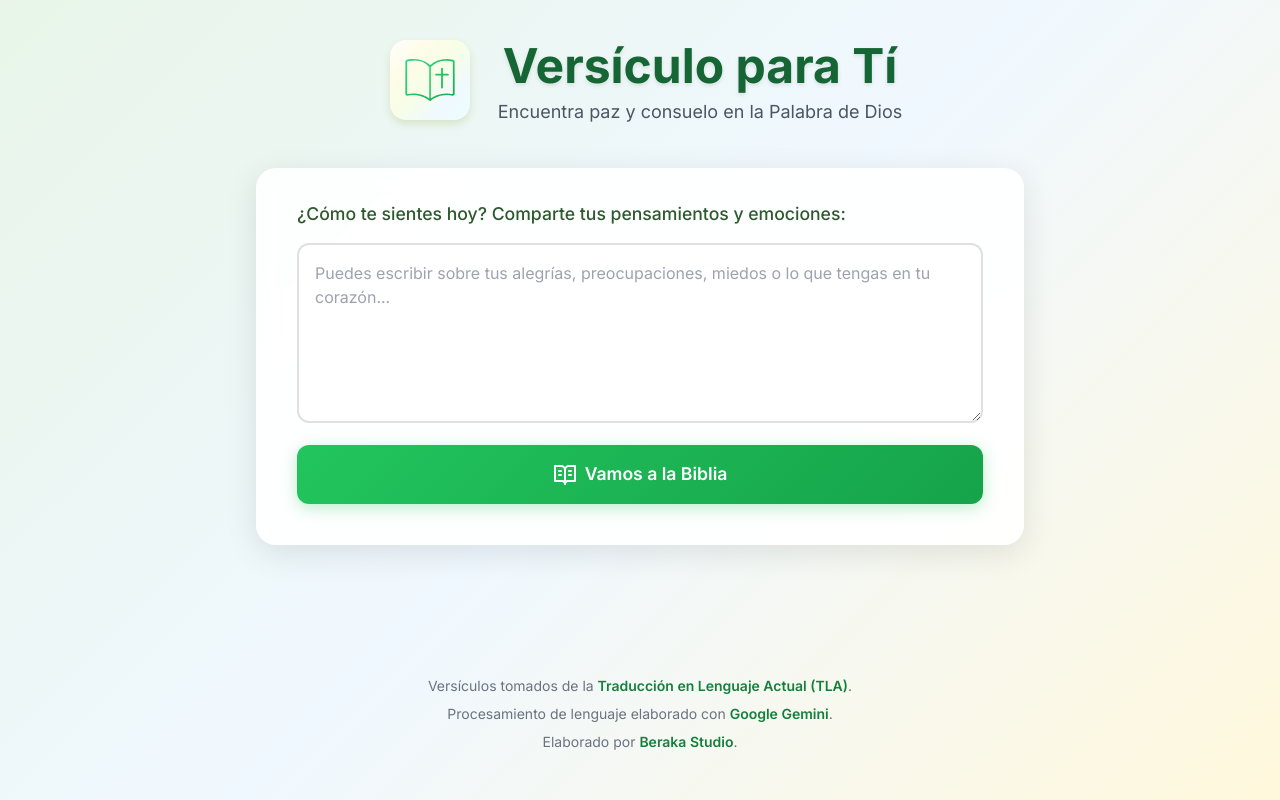
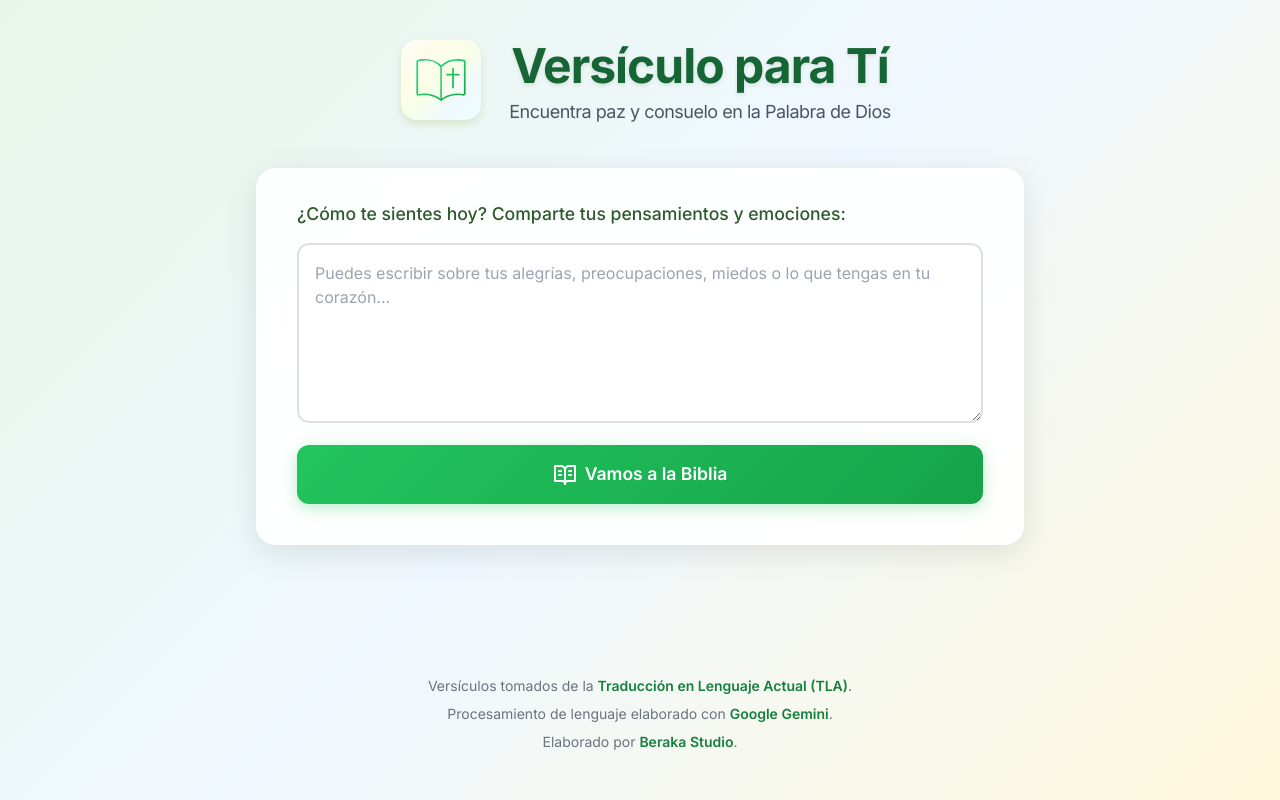
Before and after one commit to BerakaStudio/versiculoparati, a website: page public/index.html in a window 1280 px wide. Drawn offline with nearby package versions, Linux system fonts and the light colour scheme.

Commit message:
Add files via upload

```diff
--- a/public/styles.css
+++ b/public/styles.css
@@ -28,8 +28,20 @@ header img {
     width: auto;
 }
 
-header div p {
+header div h1 {
+    font-size: 2.5rem;
+    font-weight: 700;
+    color: #2d5a2d;
+    margin-bottom: 0.5rem;
+    text-shadow: 0 2px 4px rgba(0, 0, 0, 0.1);
+    letter-spacing: -1px;
+}
+
+header p {
+    color: #5a7c5a;
+    font-weight: 400;
     font-size: 1.09rem;
+    letter-spacing: -0.5px;
 }
 
 .btn-gradient {
@@ -130,19 +142,6 @@ header div p {
     padding-top: 0.75rem;
 }
 
-header h1 {
-    font-size: 2.5rem;
-    font-weight: 700;
-    color: #2d5a2d;
-    margin-bottom: 0.5rem;
-    text-shadow: 0 2px 4px rgba(0, 0, 0, 0.1);
-}
-header p {
-    font-size: 1.1rem;
-    color: #5a7c5a;
-    font-weight: 400;
-}
-
 /* Sparkle loading animation */
 .sparkle-container {
     position: relative;
```
